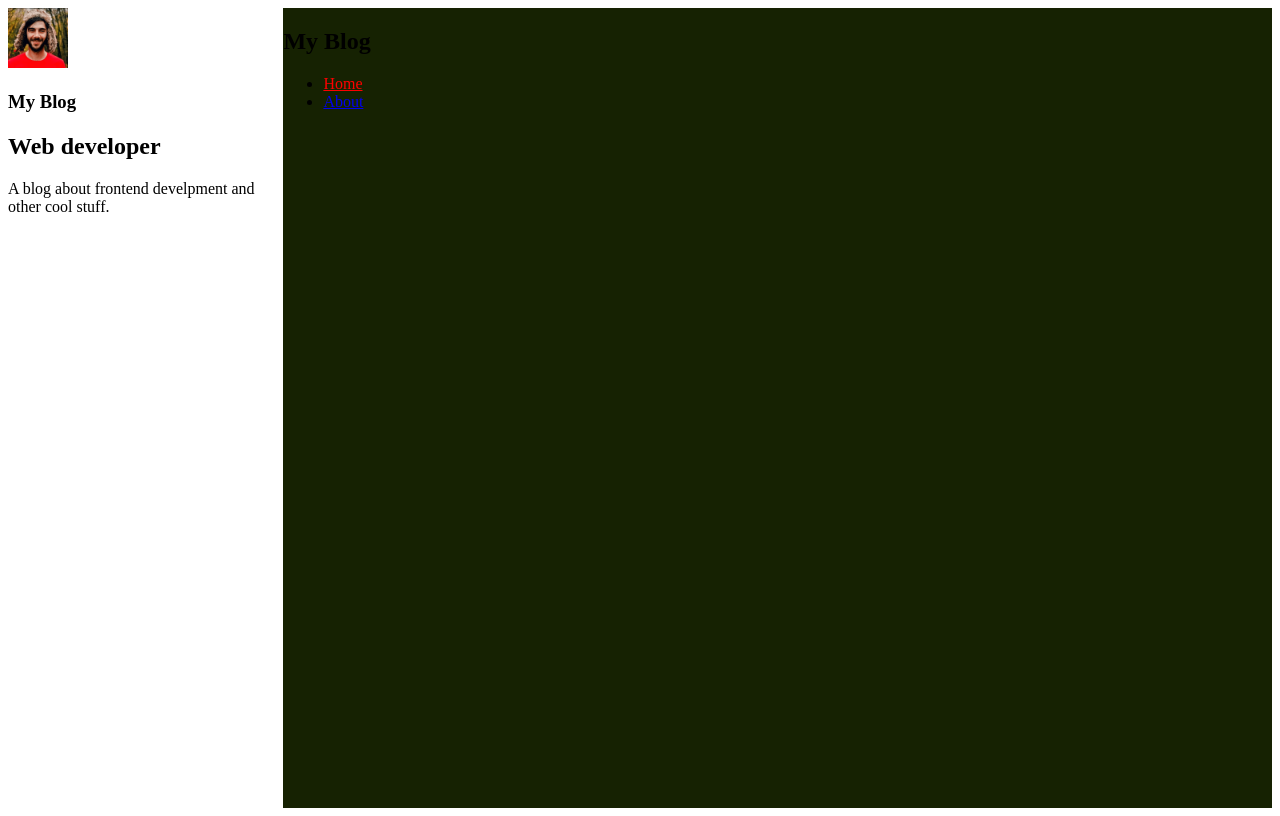
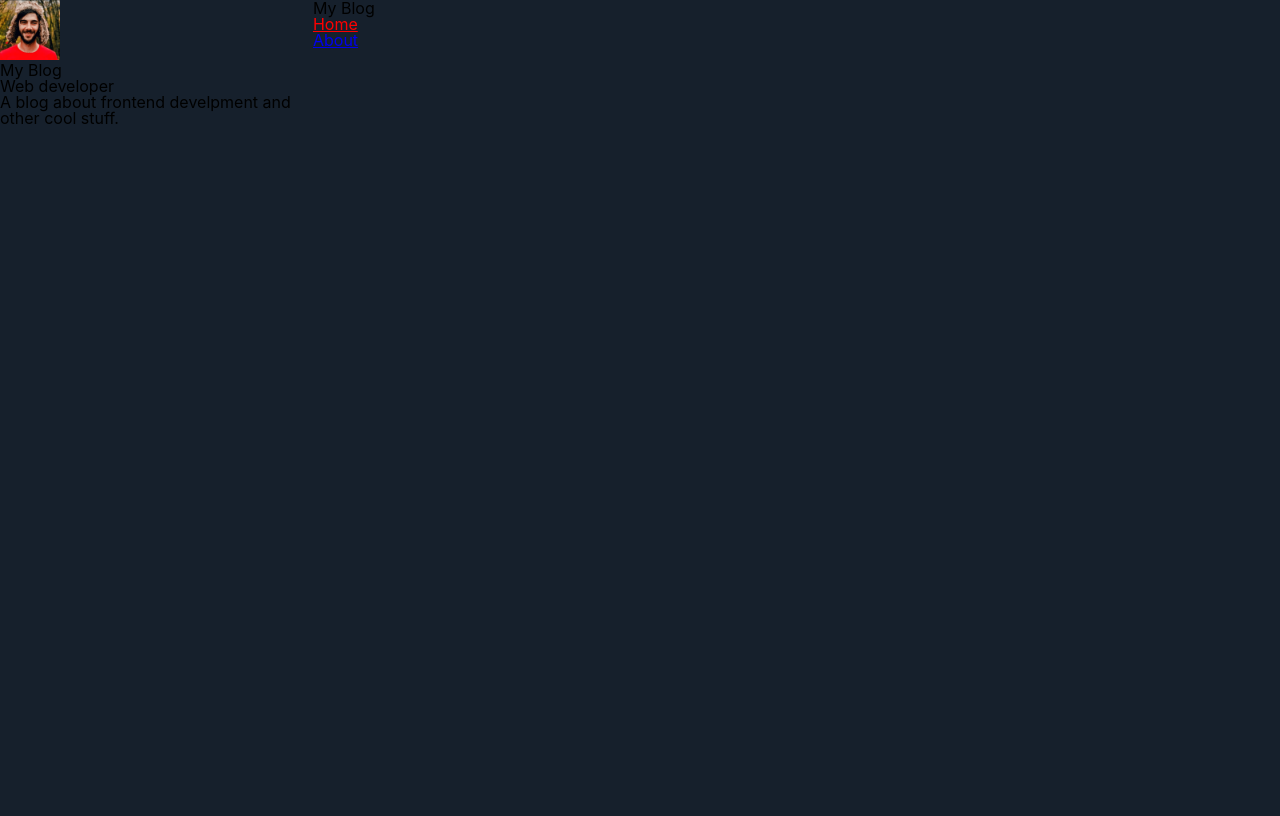
Before and after one commit to ricardoaruiz/gatsby-app, a Gatsby site: page / in a window 1280 px wide. Built offline with nearby package versions, Linux system fonts and the light colour scheme; Gatsby itself is replaced by a stand-in of ours.

Commit message:
Criando estilo global e adicionando no componente Layout

```diff
--- a/src/components/Layout/index.js
+++ b/src/components/Layout/index.js
@@ -2,14 +2,18 @@ import React from "react"
 import PropTypes from "prop-types"
 import styled from "styled-components"
 
+import GlobalStyle from "../../styles/global"
 import Profile from "../Profile"
 
 const Layout = ({ children }) => {
   return (
     <LayoutWrapper>
+      <GlobalStyle />
+
       <aside>
         <Profile />
       </aside>
+
       <LayoutMain>{children}</LayoutMain>
     </LayoutWrapper>
   )
@@ -23,7 +27,7 @@ const LayoutMain = styled.main`
   min-height: 100vh;
   width: 100%;
   padding: 0 3.75rem a 20rem;
-  background: #162202;
+  background: #16202c;
 `
 
 Layout.propTypes = {
--- /dev/null
+++ b/src/styles/global.js
@@ -0,0 +1,66 @@
+import { createGlobalStyle } from "styled-components"
+
+export default createGlobalStyle`
+  /* http://meyerweb.com/eric/tools/css/reset/
+    v2.0 | 20110126
+    License: none (public domain)
+  */
+
+  html, body, div, span, applet, object, iframe,
+  h1, h2, h3, h4, h5, h6, p, blockquote, pre,
+  a, abbr, acronym, address, big, cite, code,
+  del, dfn, em, img, ins, kbd, q, s, samp,
+  small, strike, strong, sub, sup, tt, var,
+  b, u, i, center,
+  dl, dt, dd, ol, ul, li,
+  fieldset, form, label, legend,
+  table, caption, tbody, tfoot, thead, tr, th, td,
+  article, aside, canvas, details, embed,
+  figure, figcaption, footer, header, hgroup,
+  menu, nav, output, ruby, section, summary,
+  time, mark, audio, video {
+    margin: 0;
+    padding: 0;
+    border: 0;
+    font-size: 100%;
+    font: inherit;
+    vertical-align: baseline;
+  }
+  /* HTML5 display-role reset for older browsers */
+  article, aside, details, figcaption, figure,
+  footer, header, hgroup, menu, nav, section {
+    display: block;
+  }
+  body {
+    line-height: 1;
+  }
+  ol, ul {
+    list-style: none;
+  }
+  blockquote, q {
+    quotes: none;
+  }
+  blockquote:before, blockquote:after,
+  q:before, q:after {
+    content: '';
+    content: none;
+  }
+  table {
+    border-collapse: collapse;
+    border-spacing: 0;
+  }
+  * {
+    box-sizing: border-box;
+  }
+  body {
+    background: #16202c;
+    line-height: 1;
+    font-size: 100%;
+    font-family: --apple-system, BlinkMacSystemFont, 'Segoe UI', Roboto, Oxygen, Ubuntu, Cantarell, 'Open Sans', 'Helvetica Neue', sans-serif
+  }
+  img {
+    display: block;
+    width: 100%;
+    height: auto;
+  }
+`
```
